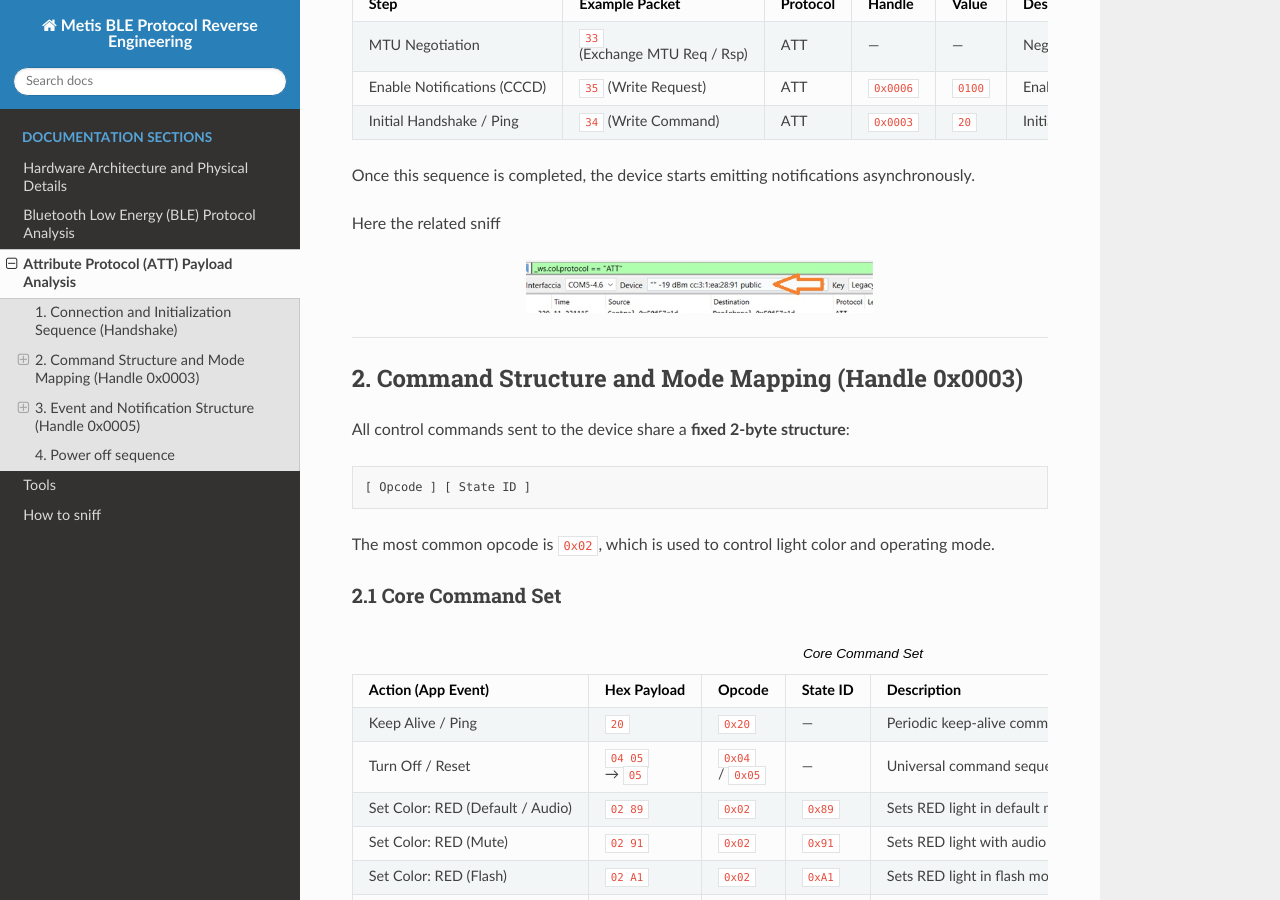
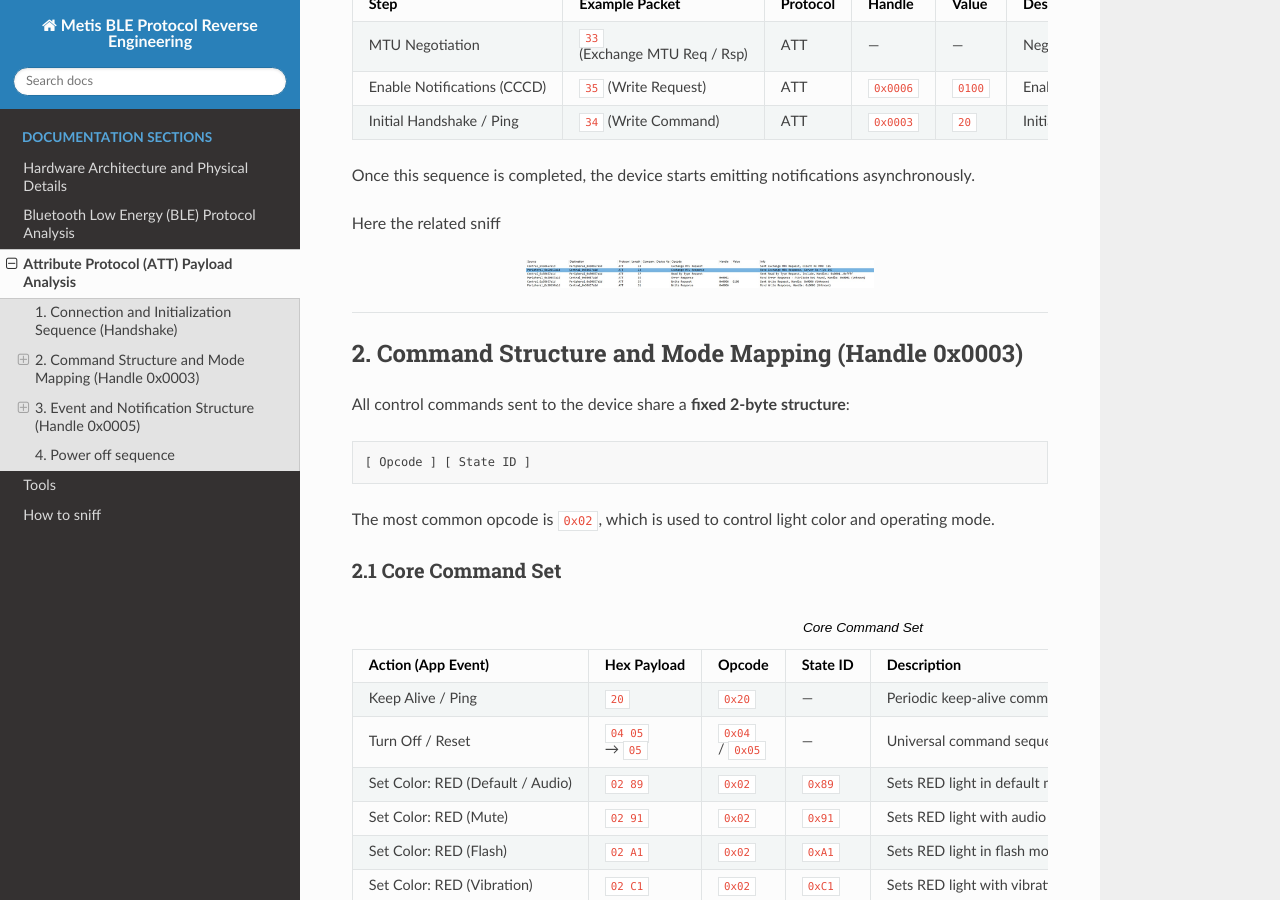
Before and after one commit to cromagn/metis-reaction-protocol, a Sphinx documentation site: the page built from docs/att_analysis.rst, in a window 1280 px wide and 900 px high, scrolled down 632 px. Built offline with Sphinx 7.4.7 and the Read the Docs theme 3.1.0, drawn with Linux system fonts in a browser that asks for light colours; pages that are not in the unit, such as notebooks, are missing from menus.

Commit message:
Update att_analysis.rst

```diff
--- a/docs/att_analysis.rst
+++ b/docs/att_analysis.rst
@@ -53,7 +53,7 @@ Once this sequence is completed, the device starts emitting notifications asynch
 
 Here the related sniff
 
-.. image:: _static/HowTo_1.jpg
+.. image:: _static/Init_Sequence.jpg
    :alt: Init sequence
    :align: center
    :width: 50%
```
